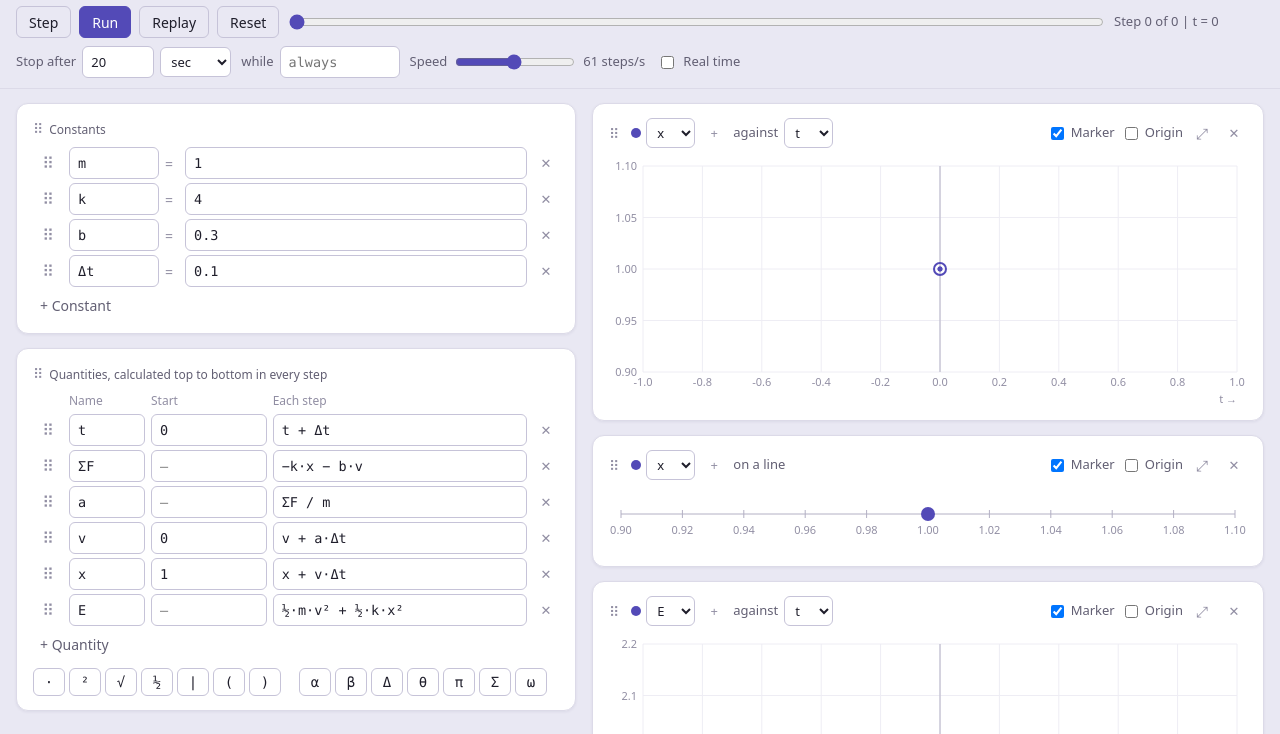
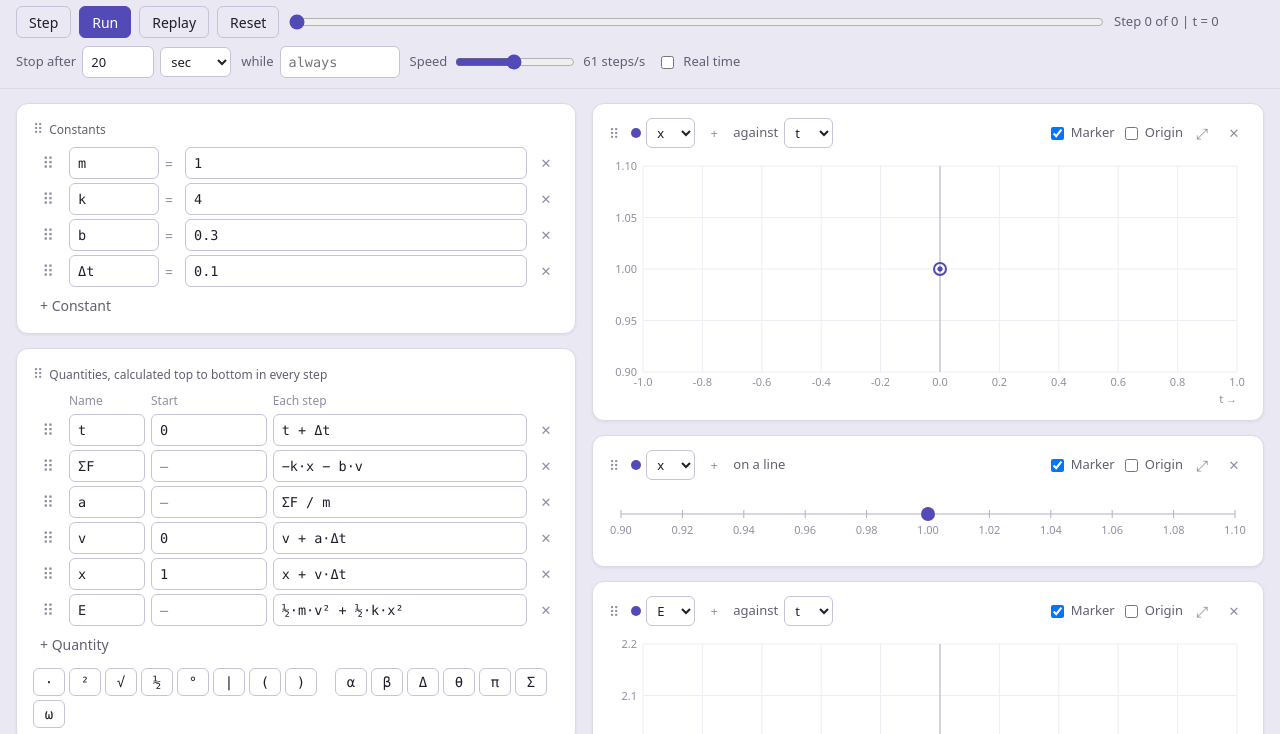
Before and after one commit to mataneld90/intro_to_numerics, a plain HTML site: page index.html in a window 1280 px wide. Shown: the part 66-800 px from the top of the page. Drawn offline with Linux system fonts and the light colour scheme.

Commit message:
Add degrees: deg = π/180, and ° as its symbol
sin(30 deg), cos(θ°) and asin(x)/deg now work, typed from the keyboard.
The projectile example uses v0·cos(θ deg); the symbol bar gains °.

Co-Authored-By: Claude Opus 5.5 <noreply@anthropic.com>

```diff
--- a/index.html
+++ b/index.html
@@ -181,10 +181,11 @@ const $=id=>document.getElementById(id);
 
 /* ---------- formula parser ---------- */
 const FN={sin:Math.sin,cos:Math.cos,tan:Math.tan,asin:Math.asin,acos:Math.acos,atan:Math.atan,sqrt:Math.sqrt,abs:Math.abs,sign:Math.sign,exp:Math.exp,ln:Math.log,log:Math.log10};
-const BUILTIN={'π':Math.PI,pi:Math.PI};
+/* deg is one degree in radians: sin(30 deg), and asin(x)/deg gives degrees. ° is written as deg. */
+const BUILTIN={'π':Math.PI,pi:Math.PI,deg:Math.PI/180};
 const NAME_RE=/^[\p{L}_][\p{L}\p{N}_]*$/u;
 class UErr extends Error{}
-function normalize(s){return s.replace(/≥/g,'>=').replace(/≤/g,'<=').replace(/≠/g,'!=').replace(/&&/g,' and ').replace(/[·×∙⋅]/g,'*').replace(/[−–—]/g,'-').replace(/÷/g,'/').replace(/²/g,'^2').replace(/³/g,'^3').replace(/½/g,'(1/2)').replace(/,/g,'.');}
+function normalize(s){return s.replace(/≥/g,'>=').replace(/≤/g,'<=').replace(/≠/g,'!=').replace(/&&/g,' and ').replace(/[·×∙⋅]/g,'*').replace(/[−–—]/g,'-').replace(/÷/g,'/').replace(/²/g,'^2').replace(/³/g,'^3').replace(/½/g,'(1/2)').replace(/°/g,' deg ').replace(/,/g,'.');}
 function tokenize(s){
   const out=[];let i=0;
   while(i<s.length){
@@ -306,7 +307,7 @@ const EXAMPLES={
     runN:20,runUnit:'time',cond:'',plots:[{kind:'graph',x:'t',ys:['x'],marker:true},{kind:'track',ys:['x'],marker:true},{kind:'graph',x:'t',ys:['E'],marker:true}]},
   projectile:{consts:[{n:'g',v:'9.8'},{n:'m',v:'0.5'},{n:'c',v:'0.01'},{n:'v0',v:'25'},{n:'θ',v:'45'},{n:'Δt',v:'0.02'}],
     qs:[{n:'t',s:'0',r:'t + Δt'},{n:'speed',s:'',r:'√(vx² + vy²)'},{n:'Fx',s:'',r:'−c·speed·vx'},{n:'Fy',s:'',r:'−m·g − c·speed·vy'},
-        {n:'vx',s:'v0·cos(θ·π/180)',r:'vx + Fx/m·Δt'},{n:'vy',s:'v0·sin(θ·π/180)',r:'vy + Fy/m·Δt'},{n:'x',s:'0',r:'x + vx·Δt'},{n:'y',s:'0',r:'y + vy·Δt'}],
+        {n:'vx',s:'v0·cos(θ deg)',r:'vx + Fx/m·Δt'},{n:'vy',s:'v0·sin(θ deg)',r:'vy + Fy/m·Δt'},{n:'x',s:'0',r:'x + vx·Δt'},{n:'y',s:'0',r:'y + vy·Δt'}],
     runN:10,runUnit:'time',cond:'y ≥ 0',plots:[{kind:'graph',x:'x',ys:['y'],marker:true},{kind:'graph',x:'t',ys:['vx','vy'],marker:true}]},
   two:{consts:[{n:'m',v:'1'},{n:'k',v:'10'},{n:'Δt',v:'0.02'}],
     qs:[{n:'t',s:'0',r:'t + Δt'},{n:'F1',s:'',r:'−k·x1 + k·(x2 − x1)'},{n:'F2',s:'',r:'−k·(x2 − x1) − k·x2'},{n:'v1',s:'0',r:'v1 + F1/m·Δt'},{n:'v2',s:'0',r:'v2 + F2/m·Δt'},
@@ -361,7 +362,7 @@ function compileModel(){
   const checkName=(n,key)=>{
     if(!n){errs[key]=errs[key]||'Give it a name.';return false;}
     if(!NAME_RE.test(n)){errs[key]=errs[key]||`"${n}" can't be a name. Use letters, digits and _, starting with a letter.`;return false;}
-    if(FN[n]||n in BUILTIN){errs[key]=errs[key]||`"${n}" is already taken by a built-in function.`;return false;}
+    if(FN[n]||n in BUILTIN){errs[key]=errs[key]||`"${n}" is already taken by a built-in ${FN[n]?'function':'value'}.`;return false;}
     if(seen.has(n)){errs[key]=errs[key]||`"${n}" is used twice.`;return false;}
     seen.set(n,key);return true;
   };
@@ -584,7 +585,7 @@ function modelEdited(){
 }
 
 /* operators first, then Greek letters in alphabetical order; '' is a gap */
-const SYMS=['·','²','√','½','|','(',')','','α','β','Δ','θ','π','Σ','ω'];
+const SYMS=['·','²','√','½','°','|','(',')','','α','β','Δ','θ','π','Σ','ω'];
 SYMS.forEach(s=>{
   if(!s){const g=document.createElement('span');g.className='symgap';$('syms').append(g);return;}
   const b=document.createElement('button');b.textContent=s;
```
Also changed, not shown: 2 other files.
